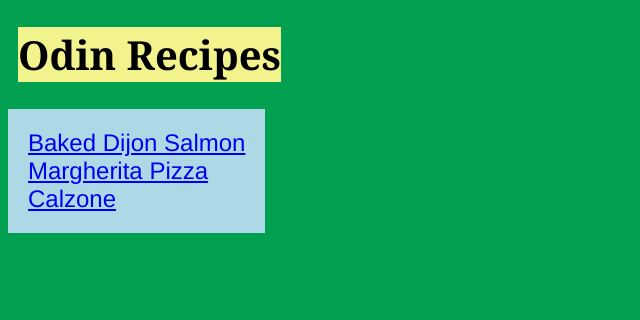
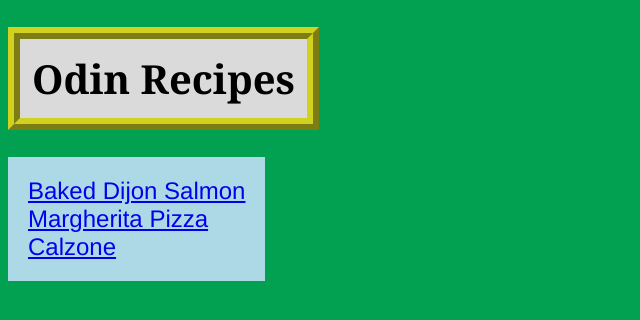
Before and after one commit to atrakjun51/odin-recipes, a plain HTML site: page index.html in a window 1280 px wide. Shown: the whole page, without its empty margins (0-640 px from the left). Drawn offline with Linux system fonts and the light colour scheme.

Commit message:
Add border and padding to homepage heading

```diff
--- a/css/styles.css
+++ b/css/styles.css
@@ -11,9 +11,12 @@
     font-size: 40px;
     font-family:Cambria, Cochin, Georgia, Times, 'Times New Roman', serif;
     font-weight: bold;
-    margin-left: 10px;
-    background-color: rgb(243, 243, 141);
+    background-color: rgb(218, 218, 218);
     width: fit-content;
+    padding: 12px;
+    border-style: ridge;
+    border-width: 12px;
+    border-color: rgb(209, 209, 32);
 }
 
 body {
```
